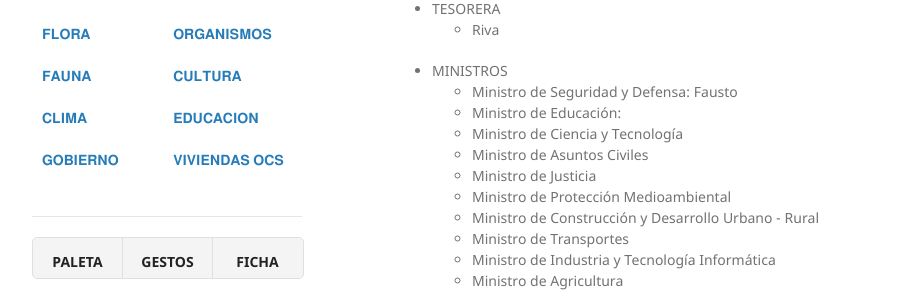
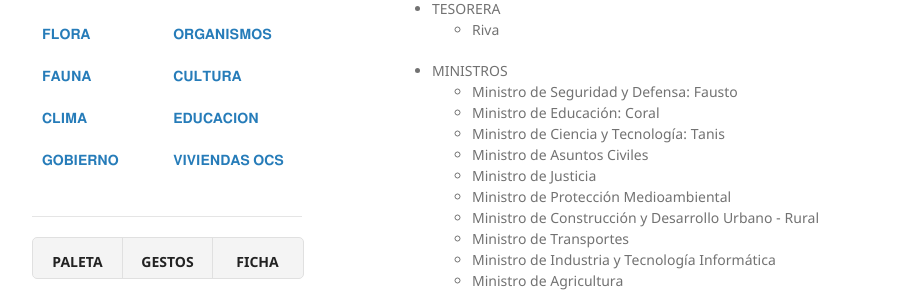
Before and after one commit to BlairSander/ciudad, a Jekyll site: the page built from gobierno.md, in a window 1280 px wide and 900 px high. Shown: the part 348-642 px from the top of the window, without its empty margins (178-1098 px from the left). Built offline with Jekyll 4.4.1, drawn with Linux system fonts in a browser that asks for light colours.

Commit message:
Update gobierno.md

```diff
--- a/gobierno.md
+++ b/gobierno.md
@@ -17,8 +17,8 @@ layout: default
   - Riva
 - MINISTROS
   - Ministro de Seguridad y Defensa: Fausto
-  - Ministro de Educación:
-  - Ministro de Ciencia y Tecnología
+  - Ministro de Educación: Coral
+  - Ministro de Ciencia y Tecnología: Tanis
   - Ministro de Asuntos Civiles
   - Ministro de Justicia
   - Ministro de Protección Medioambiental
```
